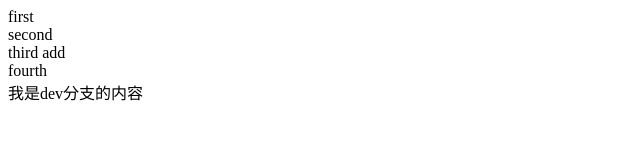
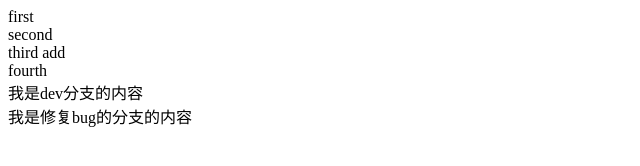
Before and after one commit to dajunzhu/test_git, a plain HTML site: page index.html in a window 1280 px wide. Shown: the whole page, without its empty margins (0-640 px from the left). Drawn offline with Linux system fonts and the light colour scheme.

Commit message:
edit bug001

```diff
--- a/index.html
+++ b/index.html
@@ -10,5 +10,6 @@
     <div>third add</div>
     <div>fourth</div>
     <div>我是dev分支的内容</div>
+    <div>我是修复bug的分支的内容</div>
     </body>
 </html>
```
